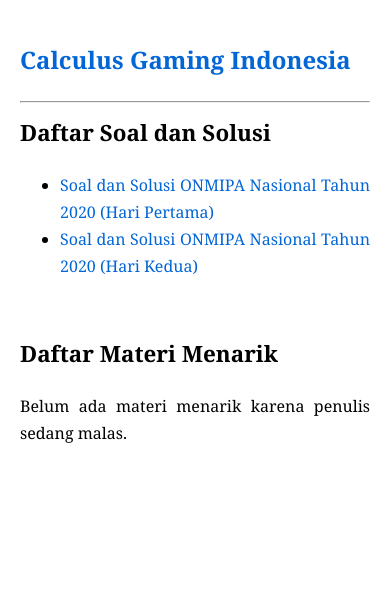
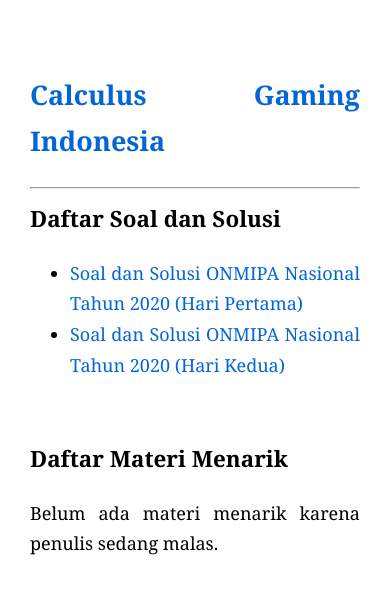
Before and after one commit to calculusgamingindonesia/calculusgamingindonesia.github.io, a Jekyll site: the page built from index.html, in a window 390 px wide. Shown: the top 594 px of the page. Built offline with Jekyll 4.4.1, drawn with Linux system fonts in a browser that asks for light colours; some web fonts are replaced.

Commit message:
Update default.html

```diff
--- a/_layouts/default.html
+++ b/_layouts/default.html
@@ -85,12 +85,15 @@
     }
 @media screen and (max-width: 768px) {
 
-    body {
-        font-size: 16px;
-        line-height: 1.7;
-        padding-left: 20px;
-        padding-right: 20px;
-    }
+body {
+    max-width: 850px;
+    margin: 0 auto;
+    padding: 50px 30px;
+    font-size: 18px;
+    line-height: 1.7;
+    color: #000000;
+    font-weight: 500;
+}
 
     h1 {
         font-size: 1.4rem !important;
```
